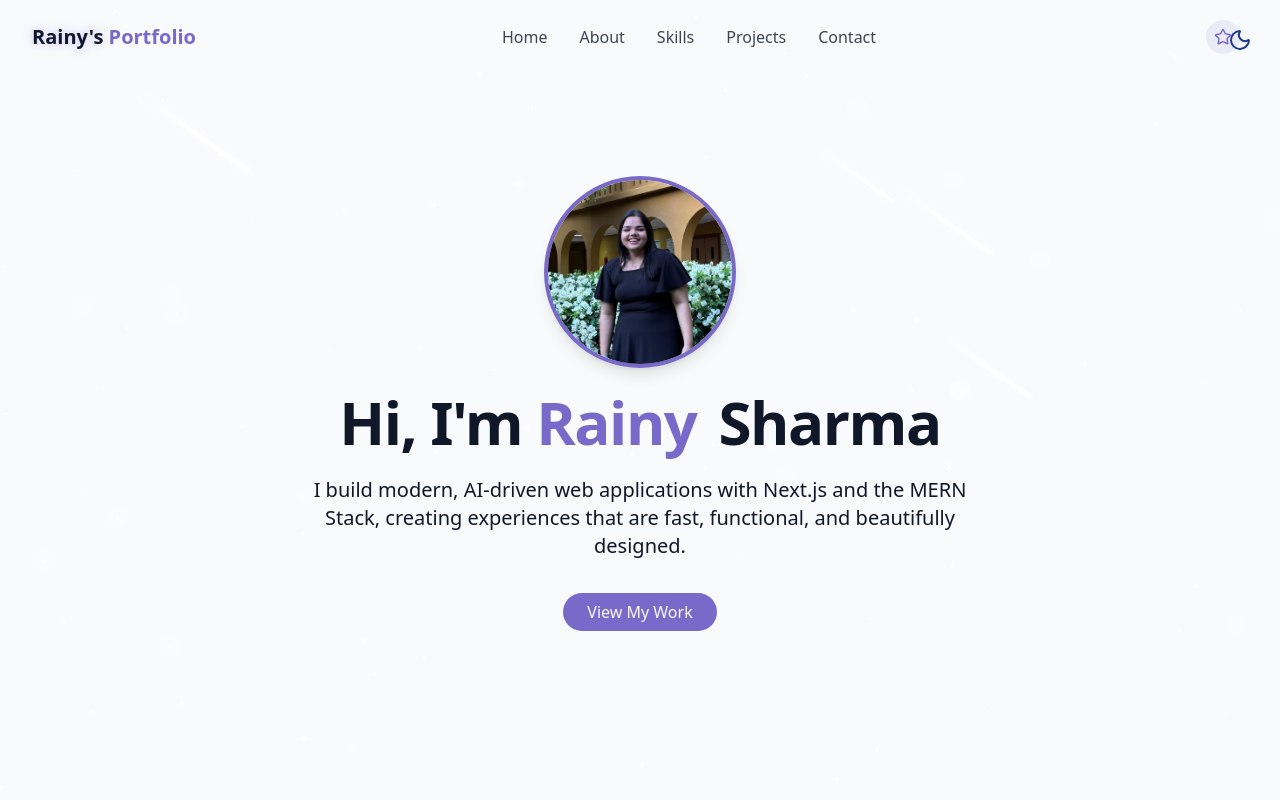
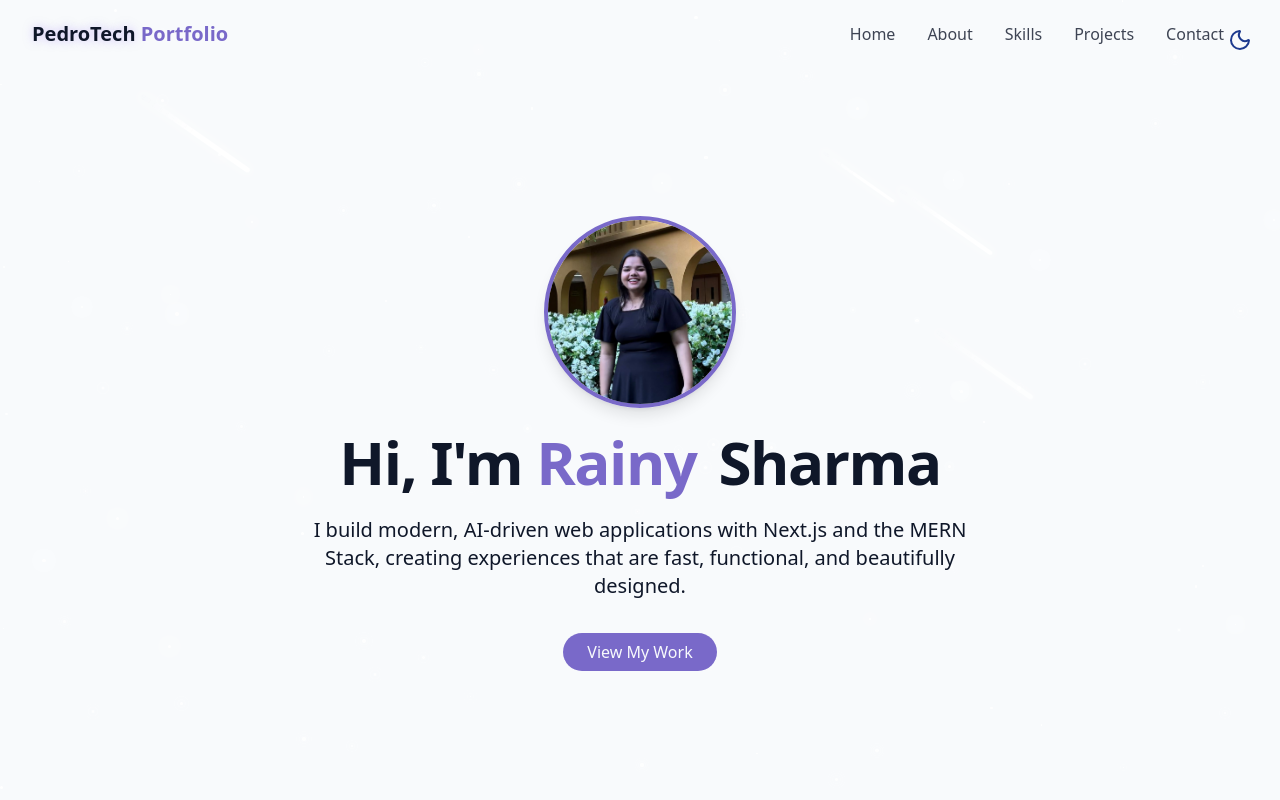
Before and after one commit to rainyyyyshrrr12/My-Portfolio-, a React (Vite) app: page / in a window 1280 px wide. Shown: the top 800 px of the page. Built offline with nearby package versions, Linux system fonts and the light colour scheme; the HTML template or start-up script is replaced by a standard one.

Commit message:
navbar changes

```diff
--- a/index.html
+++ b/index.html
@@ -4,7 +4,7 @@
     <meta charset="UTF-8" />
     <link rel="icon" type="image/svg+xml" href="/vite.svg" />
     <meta name="viewport" content="width=device-width, initial-scale=1.0" />
-    <title>Rainy's Portfolio</title>
+    <title>Vite + React</title>
   </head>
   <body>
     <div id="root"></div>
--- a/src/components/HeroSection.jsx
+++ b/src/components/HeroSection.jsx
@@ -4,7 +4,8 @@ export const HeroSection = () => {
   return (
     <section
       id="hero"
-      className="relative min-h-screen flex flex-col items-center justify-center px-4"
+      className="relative z-0 min-h-screen flex flex-col items-center justify-center px-4 pt-20"
+
     >
       <div className="container max-w-4xl mx-auto text-center z-10">
         <div className="space-y-6">
@@ -46,11 +47,6 @@ export const HeroSection = () => {
         </div>
       </div>
 
-      {/* ---- SCROLL DOWN ----
-      <div className="absolute bottom-8 left-1/2 transform -translate-x-1/2 flex flex-col items-center animate-bounce">
-        <span className="text-sm text-muted-foreground mb-2">Scroll</span>
-        <ArrowDown className="h-5 w-5 text-primary" />
-      </div> */}
     </section>
   );
 };
--- a/src/components/Navbar.jsx
+++ b/src/components/Navbar.jsx
@@ -1,5 +1,5 @@
 import { cn } from "@/lib/utils";
-import { Menu, X, Star } from "lucide-react";
+import { Menu, X } from "lucide-react";
 import { useEffect, useState } from "react";
 
 const navItems = [
@@ -16,18 +16,12 @@ export const Navbar = () => {
 
   useEffect(() => {
     const handleScroll = () => {
-      setIsScrolled(window.scrollY > 10); // fixed small bug (screenY → scrollY)
+      setIsScrolled(window.screenY > 10);
     };
 
     window.addEventListener("scroll", handleScroll);
     return () => window.removeEventListener("scroll", handleScroll);
   }, []);
-
-  // simple theme toggle — toggles `star-theme` class on the root element
-  const toggleStarTheme = () => {
-    document.documentElement.classList.toggle("star-theme");
-  };
-
   return (
     <nav
       className={cn(
@@ -41,14 +35,13 @@ export const Navbar = () => {
           href="#hero"
         >
           <span className="relative z-10">
-            <span className="text-glow text-foreground">Rainy's</span>{" "}
+            <span className="text-glow text-foreground"> PedroTech </span>{" "}
             Portfolio
           </span>
         </a>
 
-        {/* desktop nav: made visible on mobile by switching from `hidden md:flex` -> `flex md:flex` */}
-        <div className="flex md:flex space-x-8 mr-6">
-          {/* 👆 minimal change so toggle shows on phone */}
+        {/* desktop nav */}
+        <div className="hidden md:flex space-x-8 mr-6">
           {navItems.map((item, key) => (
             <a
               key={key}
@@ -60,31 +53,19 @@ export const Navbar = () => {
           ))}
         </div>
 
-        {/* mobile controls: theme toggle + menu toggle */}
-        <div className="flex items-center space-x-2">
-          {/* Theme toggle: visible on mobile and desktop */}
-          <button
-            onClick={toggleStarTheme}
-            className="p-2 rounded-full bg-primary/10 hover:bg-primary/20 text-primary transition-colors z-50"
-            aria-label="Toggle star theme"
-            title="Toggle star theme"
-          >
-            <Star size={18} />
-          </button>
-
-          {/* mobile nav toggle */}
+       {/* mobile nav */}
 <button
   onClick={() => setIsMenuOpen((prev) => !prev)}
-            className="md:hidden p-2 text-foreground z-50"
+  // make display explicit, raise z-index a lot, and keep accessible aria-label
+  className="block md:hidden p-2 text-foreground z-[9999]"
   aria-label={isMenuOpen ? "Close Menu" : "Open Menu"}
 >
   {isMenuOpen ? <X size={24} /> : <Menu size={24} />}
 </button>
-        </div>
 
-        {/* mobile overlay menu */}
 <div
   className={cn(
+    // fixed full-screen overlay, use correct backdrop class and a slightly lower z than button
     "fixed inset-0 bg-background/95 backdrop-blur-md z-40 flex flex-col items-center justify-center",
     "transition-all duration-300 md:hidden",
     isMenuOpen
@@ -105,6 +86,7 @@ export const Navbar = () => {
     ))}
   </div>
 </div>
+
       </div>
     </nav>
   );
```
Lines whose indentation alone changed are shown as unchanged.
